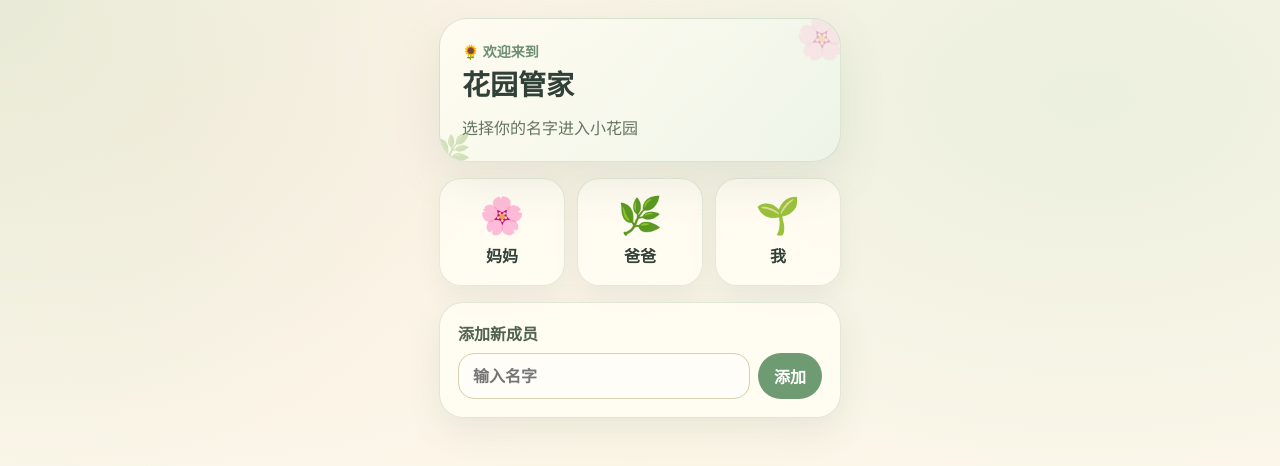
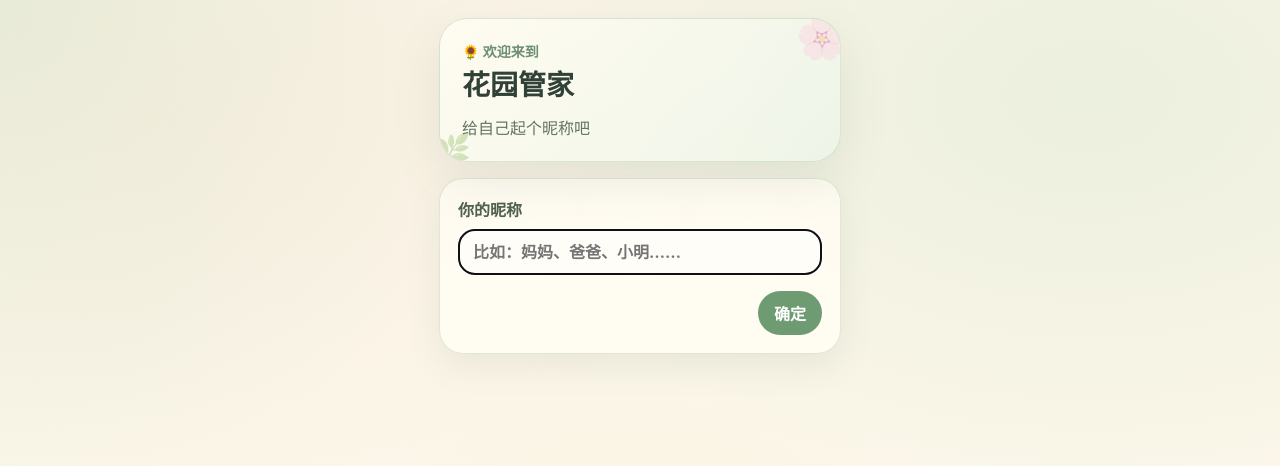
Before and after one commit to lixinzhu95/garden-housekeeper, a React (Vite) app: page / in a window 1280 px wide. Shown: the top 466 px of the page. Built offline with nearby package versions, Linux system fonts and the light colour scheme.

Commit message:
Improve user nickname UX: edit name anytime

```diff
--- a/src/App.tsx
+++ b/src/App.tsx
@@ -22,14 +22,13 @@ type Modal = 'none' | 'add' | 'edit';
 
 export default function App() {
   const [currentUser, setCurrentUserState] = useState<string | null>(getCurrentUser);
-  const [members, setMembers] = useState<string[]>(() => {
-    const list = getMemberList();
-    return list.length > 0 ? list : ['妈妈', '爸爸', '我'];
-  });
+  const [members, setMembers] = useState<string[]>(() => getMemberList());
   const [plants, setPlants] = useState<Plant[]>(() =>
     currentUser ? loadPlants() : [],
   );
   const [view, setView] = useState<View>('tasks');
+  const [editingName, setEditingName] = useState(false);
+  const [editNameValue, setEditNameValue] = useState('');
   const [selectedGroup, setSelectedGroup] = useState<CareTaskGroup>('today');
   const [selectedPlantId, setSelectedPlantId] = useState<string | null>(null);
   const [modal, setModal] = useState<Modal>('none');
@@ -59,6 +58,11 @@ export default function App() {
   function handleSelectUser(name: string) {
     setCurrentUser(name);
     setCurrentUserState(name);
+    if (!members.includes(name)) {
+      const updated = [...members, name];
+      setMembers(updated);
+      saveMemberList(updated);
+    }
     setView('tasks');
     setModal('none');
   }
@@ -67,6 +71,39 @@ export default function App() {
     const updated = [...members, name];
     setMembers(updated);
     saveMemberList(updated);
+  }
+
+  function handleEditName() {
+    setEditNameValue(currentUser ?? '');
+    setEditingName(true);
+  }
+
+  function handleSaveName() {
+    const trimmed = editNameValue.trim();
+    if (!trimmed || !currentUser) return;
+    // Update member list
+    const updated = members.map((m) => (m === currentUser ? trimmed : m));
+    if (!updated.includes(trimmed)) {
+      const idx = members.indexOf(currentUser);
+      if (idx >= 0) updated[idx] = trimmed;
+    }
+    setMembers(updated);
+    saveMemberList(updated);
+    // Migrate localStorage data to new name
+    const oldKey = `garden-housekeeper-plants-${currentUser}`;
+    const newKey = `garden-housekeeper-plants-${trimmed}`;
+    const data = localStorage.getItem(oldKey);
+    if (data) {
+      localStorage.setItem(newKey, data);
+      if (trimmed !== currentUser) localStorage.removeItem(oldKey);
+    }
+    setCurrentUser(trimmed);
+    setCurrentUserState(trimmed);
+    setEditingName(false);
+  }
+
+  function handleCancelEditName() {
+    setEditingName(false);
   }
 
   function handleSwitchUser() {
@@ -178,13 +215,29 @@ export default function App() {
 
   return (
     <main className="app-shell">
-      <div style={{ display: 'flex', justifyContent: 'space-between', alignItems: 'center', marginBottom: 4 }}>
-        <span style={{ fontSize: 14, color: '#72806a' }}>
-          🌱 {currentUser} 的小花园
-        </span>
-        <button className="ghost-button" type="button" onClick={handleSwitchUser} style={{ minHeight: 32, padding: '4px 12px', fontSize: 13 }}>
-          切换成员
-        </button>
+      <div style={{ display: 'flex', justifyContent: 'space-between', alignItems: 'center', marginBottom: 4, gap: 8, flexWrap: 'wrap' }}>
+        {editingName ? (
+          <div style={{ display: 'flex', gap: 6, alignItems: 'center', flex: 1 }}>
+            <input
+              value={editNameValue}
+              onChange={(e) => setEditNameValue(e.target.value)}
+              onKeyDown={(e) => e.key === 'Enter' && handleSaveName()}
+              style={{ flex: 1, minHeight: 32, borderRadius: 8, border: '1px solid #d8cfae', padding: '4px 10px', background: '#fffdf7', color: '#314137' }}
+              autoFocus
+            />
+            <button className="ghost-button" type="button" onClick={handleSaveName} style={{ minHeight: 32, padding: '4px 10px', fontSize: 13 }}>保存</button>
+            <button className="ghost-button" type="button" onClick={handleCancelEditName} style={{ minHeight: 32, padding: '4px 10px', fontSize: 13 }}>取消</button>
+          </div>
+        ) : (
+          <>
+            <button type="button" onClick={handleEditName} style={{ border: 0, padding: 0, background: 'none', cursor: 'pointer', fontSize: 14, color: '#72806a' }}>
+              🌱 {currentUser} 的小花园 ✏️
+            </button>
+            <button className="ghost-button" type="button" onClick={handleSwitchUser} style={{ minHeight: 32, padding: '4px 12px', fontSize: 13 }}>
+              切换成员
+            </button>
+          </>
+        )}
       </div>
 
       <div className="view-content" key={`${view}-${modal}-${selectedPlantId ?? 'none'}`}>
--- a/src/components/UserPicker.tsx
+++ b/src/components/UserPicker.tsx
@@ -7,13 +7,14 @@ interface UserPickerProps {
 }
 
 export default function UserPicker({ members, onSelect, onAddMember }: UserPickerProps) {
+  const [showInput, setShowInput] = useState(members.length === 0);
   const [newName, setNewName] = useState('');
 
   function handleAdd() {
     const trimmed = newName.trim();
     if (!trimmed || members.includes(trimmed)) return;
     onAddMember(trimmed);
-    setNewName('');
+    onSelect(trimmed);
   }
 
   return (
@@ -21,39 +22,46 @@ export default function UserPicker({ members, onSelect, onAddMember }: UserPicke
       <div className="hero-card">
         <p className="eyebrow">🌻 欢迎来到</p>
         <h1>花园管家</h1>
-        <p style={{ margin: '12px 0 0', color: '#64745f' }}>选择你的名字进入小花园</p>
+        <p style={{ margin: '12px 0 0', color: '#64745f' }}>
+          {showInput ? '给自己起个昵称吧' : '选择你的名字进入小花园'}
+        </p>
       </div>
 
-      {members.length > 0 && (
+      {members.length > 0 && !showInput && (
+        <>
           <div className="member-grid">
             {members.map((name) => (
               <button key={name} className="member-card" type="button" onClick={() => onSelect(name)}>
-              <span className="member-avatar" aria-hidden="true">
-                {name === '妈妈' ? '🌸' : name === '爸爸' ? '🌿' : name === '我' ? '🌱' : '🌻'}
-              </span>
+                <span className="member-avatar" aria-hidden="true">🌻</span>
                 <strong>{name}</strong>
               </button>
             ))}
           </div>
+          <button className="secondary-button" type="button" onClick={() => setShowInput(true)} style={{ width: '100%' }}>
+            + 添加新成员
+          </button>
+        </>
       )}
 
-      <div className="sheet-card form-stack" style={{ padding: '18px' }}>
+      {showInput && (
+        <form className="sheet-card form-stack" onSubmit={(e) => { e.preventDefault(); handleAdd(); }}>
           <label>
-          添加新成员
-          <div style={{ display: 'flex', gap: 8 }}>
+            你的昵称
             <input
               value={newName}
               onChange={(e) => setNewName(e.target.value)}
-              onKeyDown={(e) => e.key === 'Enter' && handleAdd()}
-              placeholder="输入名字"
-              style={{ flex: 1 }}
+              placeholder="比如：妈妈、爸爸、小明……"
+              autoFocus
             />
-            <button className="primary-button" type="button" onClick={handleAdd} disabled={!newName.trim()}>
-              添加
-            </button>
+          </label>
+          <div className="button-row">
+            {members.length > 0 && (
+              <button className="secondary-button" type="button" onClick={() => setShowInput(false)}>返回</button>
+            )}
+            <button className="primary-button" type="submit" disabled={!newName.trim()}>确定</button>
           </div>
-        </label>
-      </div>
+        </form>
+      )}
     </section>
   );
 }
```
Lines whose indentation alone changed are shown as unchanged.
